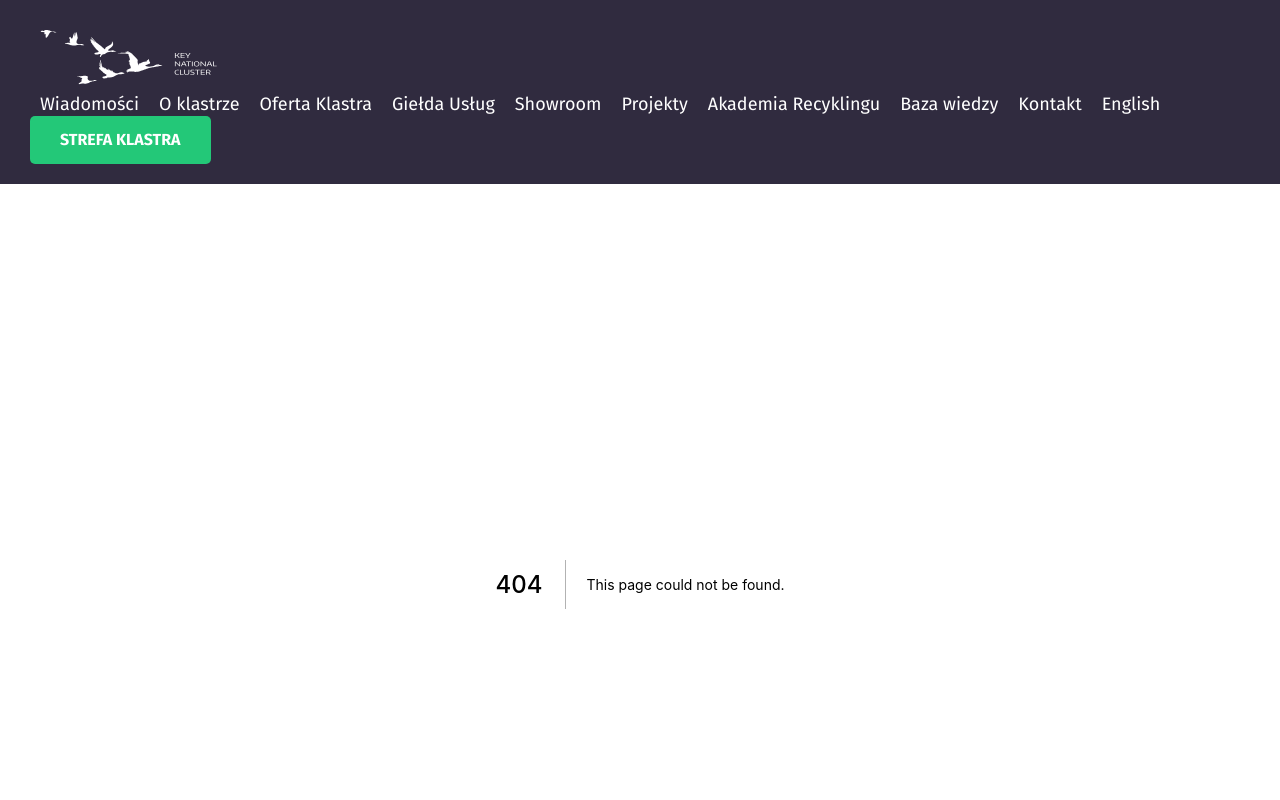
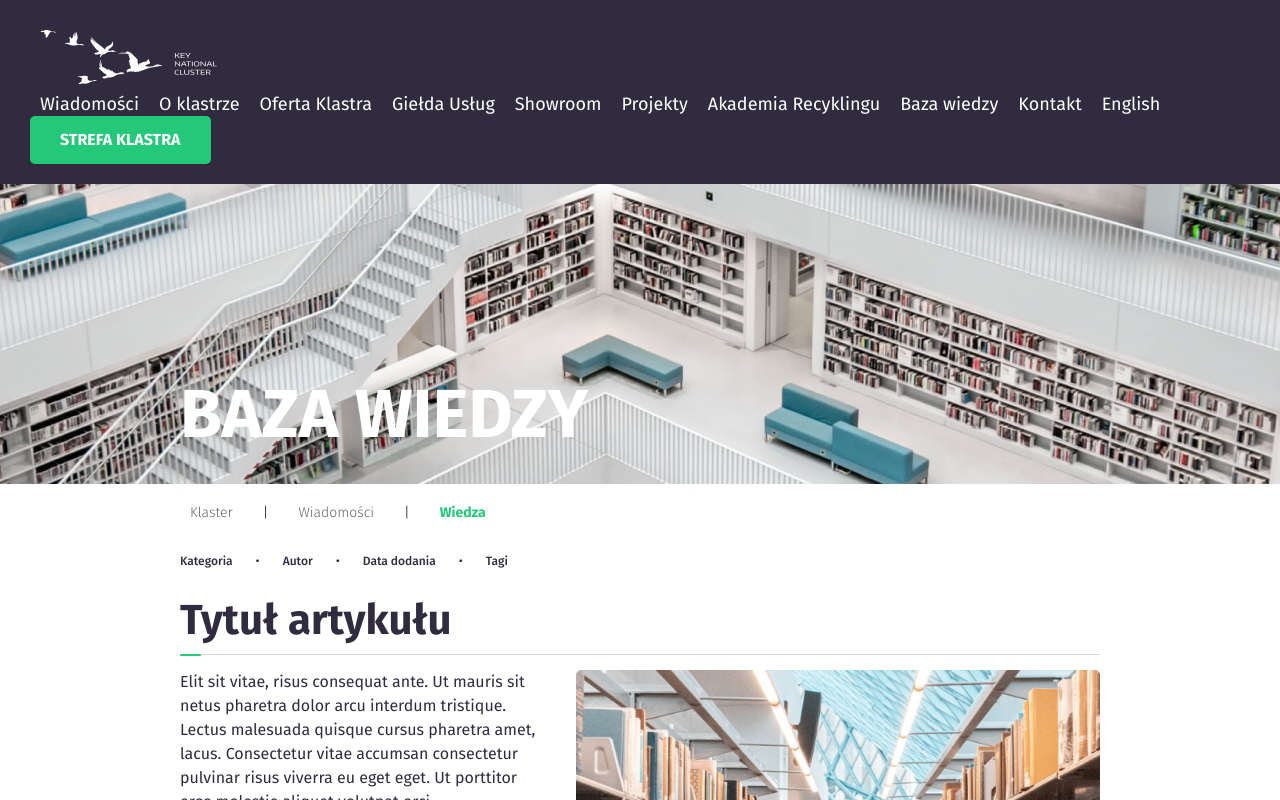
Before and after one commit to EXXC3PT10N/klaster, a Next.js app: page /baza-wiedzy/1 in a window 1280 px wide. Before the commit this address had no page. Shown: the top 800 px of the page. Built offline with nearby package versions, Linux system fonts and the light colour scheme.

Commit message:
Refactor of single posts in baza and wiadomosci

```diff
--- a/pages/wiadomosci-single.tsx
+++ b/pages/baza-wiedzy/[id]/index.tsx
@@ -1,20 +1,20 @@
 import type { NextPage } from 'next'
 import Image from 'next/image'
-import Hero from '../components/hero'
-import heroImg from '../public/assets/images/hero/wiadomosci-header.jpg'
-import placeholderImg from '../public/assets/images/wiadomosci-konkret-1.jpg'
+import Hero from '../../../components/hero'
+import heroImg from '../../../public/assets/images/hero/bazawiedzy-header.jpg'
+import placeholderImg from '../../../public/assets/images/wiadomosci-konkret.jpg'
 
-const Wiadomosci_single: NextPage = () => {
+const BazaWiedzy_single : NextPage = () => {
   return (
     <>
-        <Hero imgSrc={heroImg} text={"Wiadomości"} />
+        <Hero imgSrc={heroImg} text={"Baza wiedzy"} />
         <section className="header mb-[15px]">
             <div className="container">
                 <div className="text-breadcrumbs p-2.5 my-2.5">
                     <ul className="flex flex-wrap w-full">
                         <li><a className="" href="">Klaster</a></li>
                         <li><a className="" href="">Wiadomości</a></li>
-                        <li><a className="disabled active" href="">Tytuł wiadomości</a></li>
+                        <li><a className="disabled active" href="">Wiedza</a></li>
                     </ul>
                 </div>
                 <div className="text-single--filters pt-2.5 pb-5">
@@ -25,11 +25,10 @@ const Wiadomosci_single: NextPage = () => {
                         <li><a href="">Tagi</a></li>
                     </ul>
                 </div>
-
                 <div className="flex">
                     <div className="w-full">
                         <div className="text-h2 underline-custom">
-                            <h2>Tytuł wybranej wiadomości</h2>
+                            <h2>Tytuł artykułu</h2>
                         </div>
                     </div>
                 </div>
@@ -72,4 +71,4 @@ const Wiadomosci_single: NextPage = () => {
   )
 }
 
-export default Wiadomosci_single
+export default BazaWiedzy_single
--- /dev/null
+++ b/pages/baza-wiedzy/index.tsx
@@ -0,0 +1,10 @@
+import type { NextPage } from 'next'
+
+const BazaWiedzy : NextPage = () => {
+  return (
+    <>
+    </>
+  )
+}
+
+export default BazaWiedzy
--- a/pages/baza-wiedzy-single.tsx
+++ b/pages/wiadomosci/[id]/index.tsx
@@ -1,20 +1,20 @@
 import type { NextPage } from 'next'
 import Image from 'next/image'
-import Hero from '../components/hero'
-import heroImg from '../public/assets/images/hero/bazawiedzy-header.jpg'
-import placeholderImg from '../public/assets/images/wiadomosci-konkret.jpg'
+import Hero from '../../../components/hero'
+import heroImg from '../../../public/assets/images/hero/wiadomosci-header.jpg'
+import placeholderImg from '../../../public/assets/images/wiadomosci-konkret-1.jpg'
 
-const BazaWiedzy_single : NextPage = () => {
+const Wiadomosci_single: NextPage = () => {
   return (
     <>
-        <Hero imgSrc={heroImg} text={"Baza wiedzy"} />
+        <Hero imgSrc={heroImg} text={"Wiadomości"} />
         <section className="header mb-[15px]">
             <div className="container">
                 <div className="text-breadcrumbs p-2.5 my-2.5">
                     <ul className="flex flex-wrap w-full">
                         <li><a className="" href="">Klaster</a></li>
                         <li><a className="" href="">Wiadomości</a></li>
-                        <li><a className="disabled active" href="">Wiedza</a></li>
+                        <li><a className="disabled active" href="">Tytuł wiadomości</a></li>
                     </ul>
                 </div>
                 <div className="text-single--filters pt-2.5 pb-5">
@@ -25,10 +25,11 @@ const BazaWiedzy_single : NextPage = () => {
                         <li><a href="">Tagi</a></li>
                     </ul>
                 </div>
+
                 <div className="flex">
                     <div className="w-full">
                         <div className="text-h2 underline-custom">
-                            <h2>Tytuł artykułu</h2>
+                            <h2>Tytuł wybranej wiadomości</h2>
                         </div>
                     </div>
                 </div>
@@ -71,4 +72,4 @@ const BazaWiedzy_single : NextPage = () => {
   )
 }
 
-export default BazaWiedzy_single
+export default Wiadomosci_single
```
Also changed, not shown: pages/wiadomosci/index.tsx (added, +10 -0 lines).
